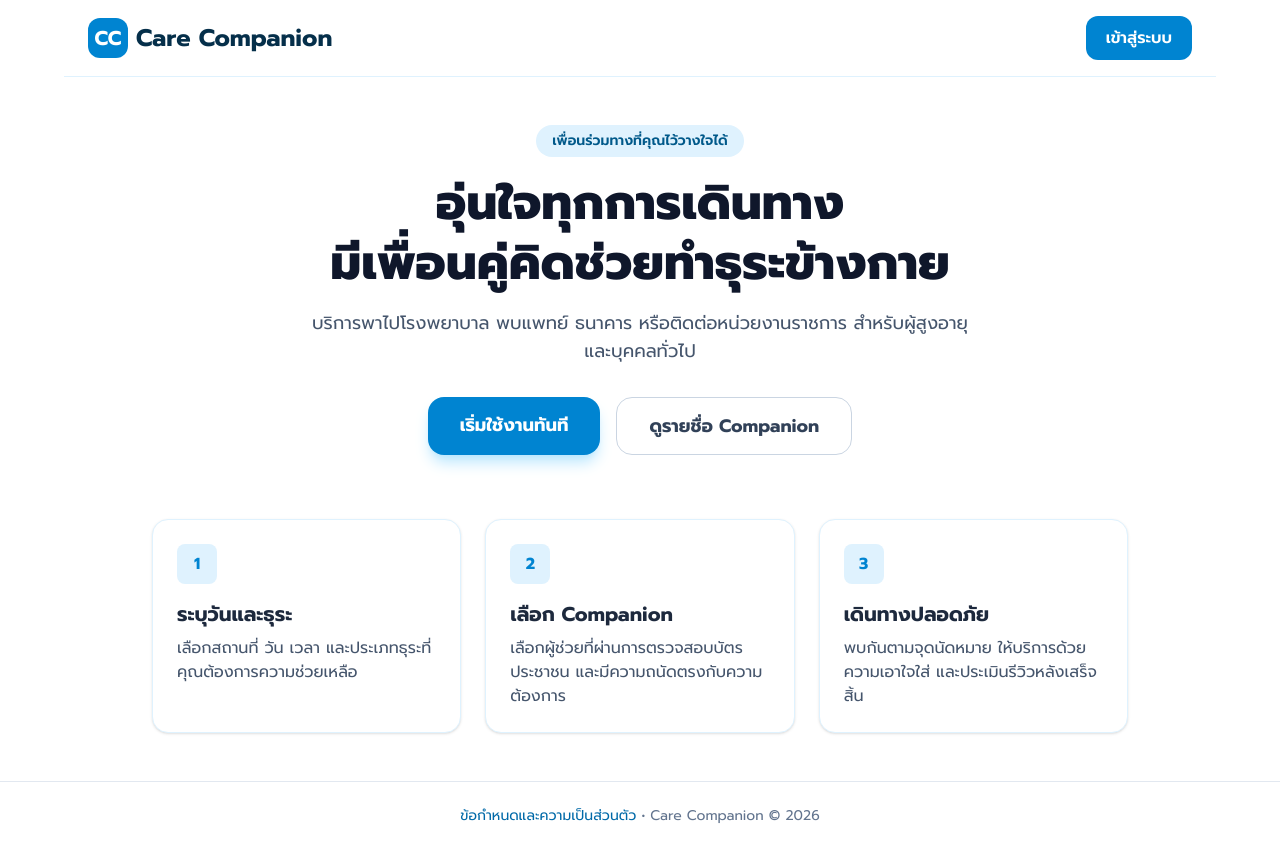
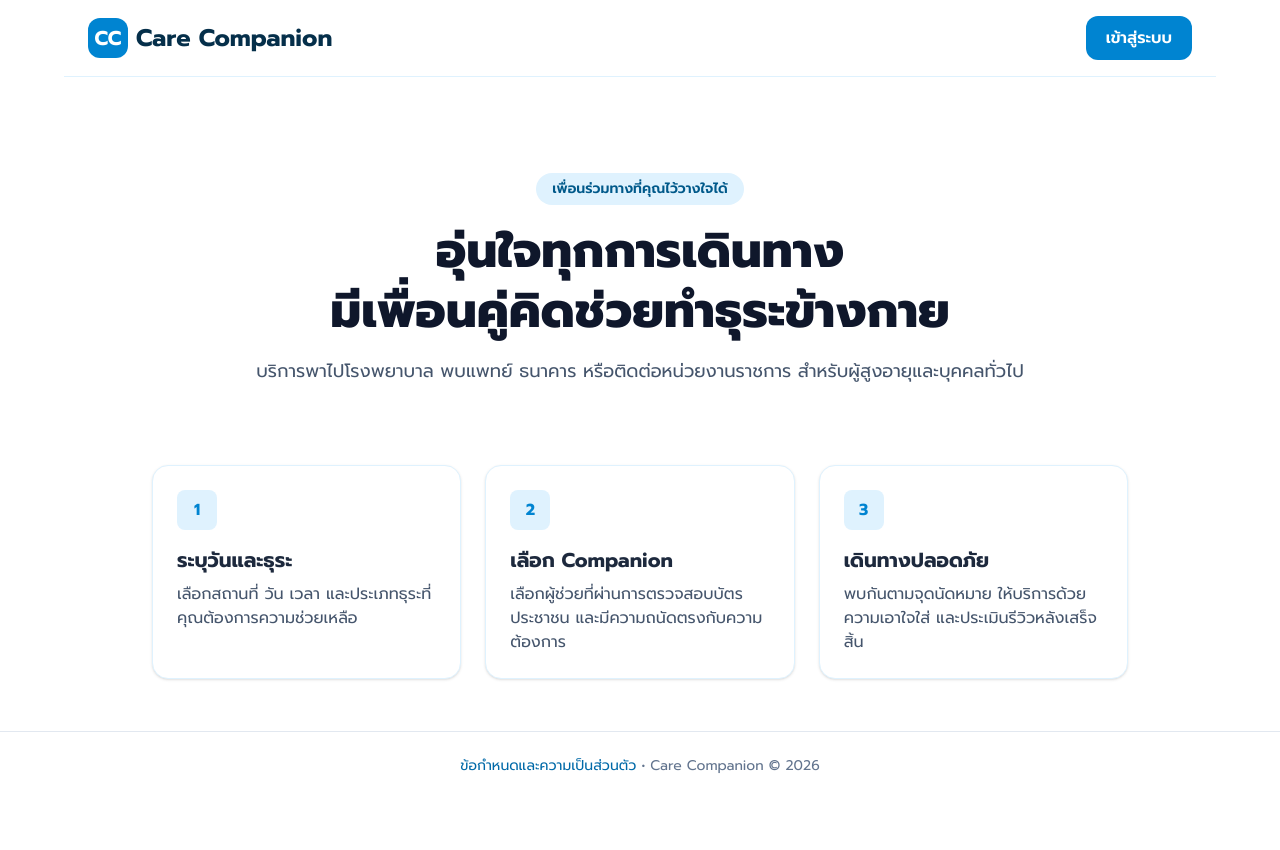
Before and after one commit to yubluez/care-companion-app, a Next.js app: page / in a window 1280 px wide. After the commit the page ends 800 px from the top, so only its background shows below. Built offline with nearby package versions, Linux system fonts and the light colour scheme.

Commit message:
Commit 6th: Edit 2 pages

```diff
--- a/app/page.tsx
+++ b/app/page.tsx
@@ -18,34 +18,19 @@ export default function LandingPage() {
         </Link>
       </header>
 
-      <main className="flex-1 max-w-5xl mx-auto px-6 py-12 flex flex-col items-center text-center">
+      <main className="flex-1 max-w-5xl mx-auto px-6 py-12 flex flex-col items-center text-center mt-12">
         <span className="bg-sky-100 text-sky-800 text-sm font-semibold px-4 py-1.5 rounded-full mb-4">
           เพื่อนร่วมทางที่คุณไว้วางใจได้
         </span>
         <h1 className="text-4xl sm:text-5xl font-extrabold text-slate-900 leading-tight mb-4">
           อุ่นใจทุกการเดินทาง <br className="hidden sm:inline"/>มีเพื่อนคู่คิดช่วยทำธุระข้างกาย
         </h1>
-        <p className="text-slate-600 max-w-2xl text-lg mb-8">
+        <p className="text-slate-600 max-w-3xl text-lg mb-8">
           บริการพาไปโรงพยาบาล พบแพทย์ ธนาคาร หรือติดต่อหน่วยงานราชการ สำหรับผู้สูงอายุและบุคคลทั่วไป
         </p>
 
-        <div className="flex flex-wrap justify-center gap-4 mb-16">
-          <Link
-            href="/login"
-            className="bg-sky-600 hover:bg-sky-700 text-white text-lg font-bold px-8 py-3.5 rounded-2xl shadow-lg shadow-sky-200 transition"
-          >
-            เริ่มใช้งานทันที
-          </Link>
-          <Link
-            href="/companions"
-            className="bg-white hover:bg-slate-100 text-slate-700 border border-slate-300 text-lg font-bold px-8 py-3.5 rounded-2xl transition"
-          >
-            ดูรายชื่อ Companion
-          </Link>
-        </div>
-
         {/* 3 ขั้นตอนการใช้งาน */}
-        <div className="grid grid-cols-1 md:grid-cols-3 gap-6 w-full text-left">
+        <div className="grid grid-cols-1 md:grid-cols-3 gap-6 w-full text-left mt-12">
           <div className="bg-white p-6 rounded-2xl border border-sky-100 shadow-sm">
             <div className="w-10 h-10 bg-sky-100 text-sky-600 font-bold rounded-lg flex items-center justify-center mb-4">1</div>
             <h3 className="font-bold text-xl text-slate-800 mb-2">ระบุวันและธุระ</h3>
--- a/components/customer/NavBarCus.tsx
+++ b/components/customer/NavBarCus.tsx
@@ -24,12 +24,12 @@ export default async function NavBarCus() {
         <CustomerNavLinks />
 
         <div className="flex items-center gap-2">
-          <Link
+          {/* <Link
             href="/customer/manual"
             className="text-slate-600 font-semibold px-4 py-2 rounded-xl hover:bg-sky-600 hover:text-white transition cursor-pointer"
           >
             การใช้งาน
-          </Link>
+          </Link> */}
 
           <Link href="/customer/profile" className="cursor-pointer">
             {user?.user_metadata?.avatar_url ? (
```
